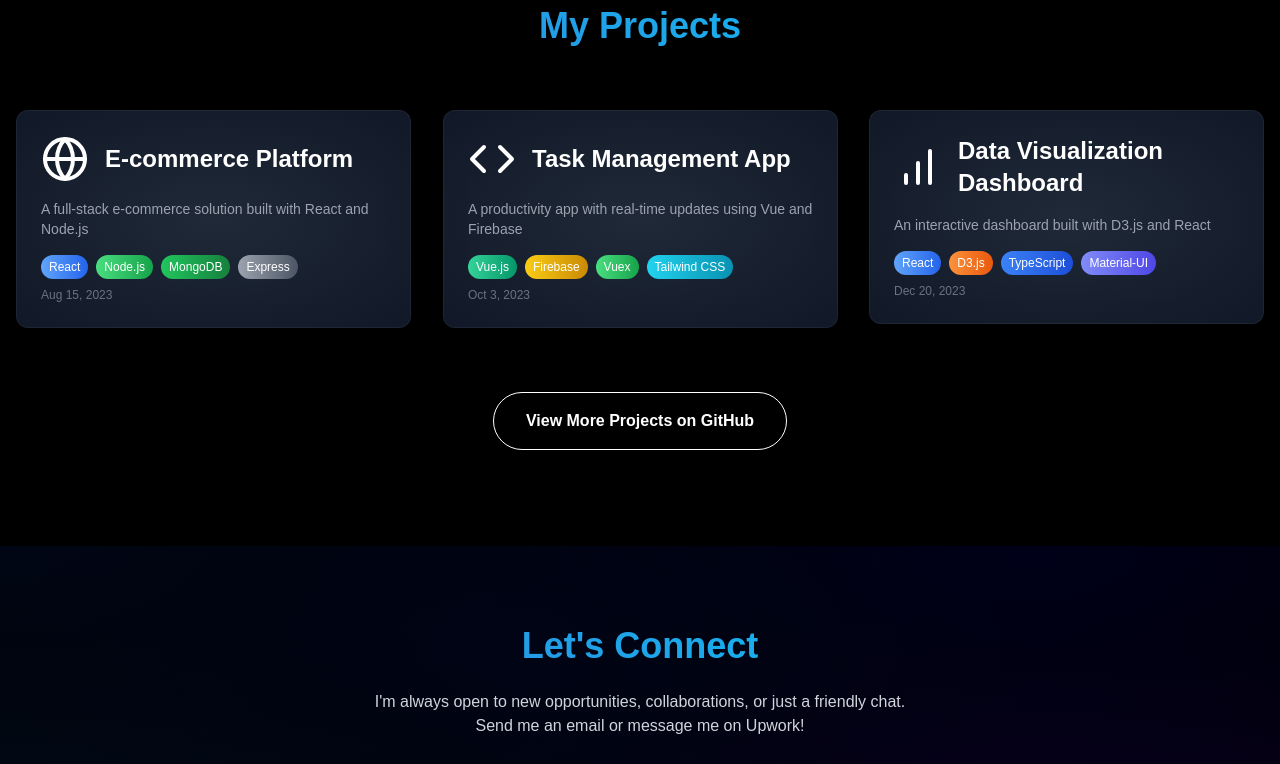
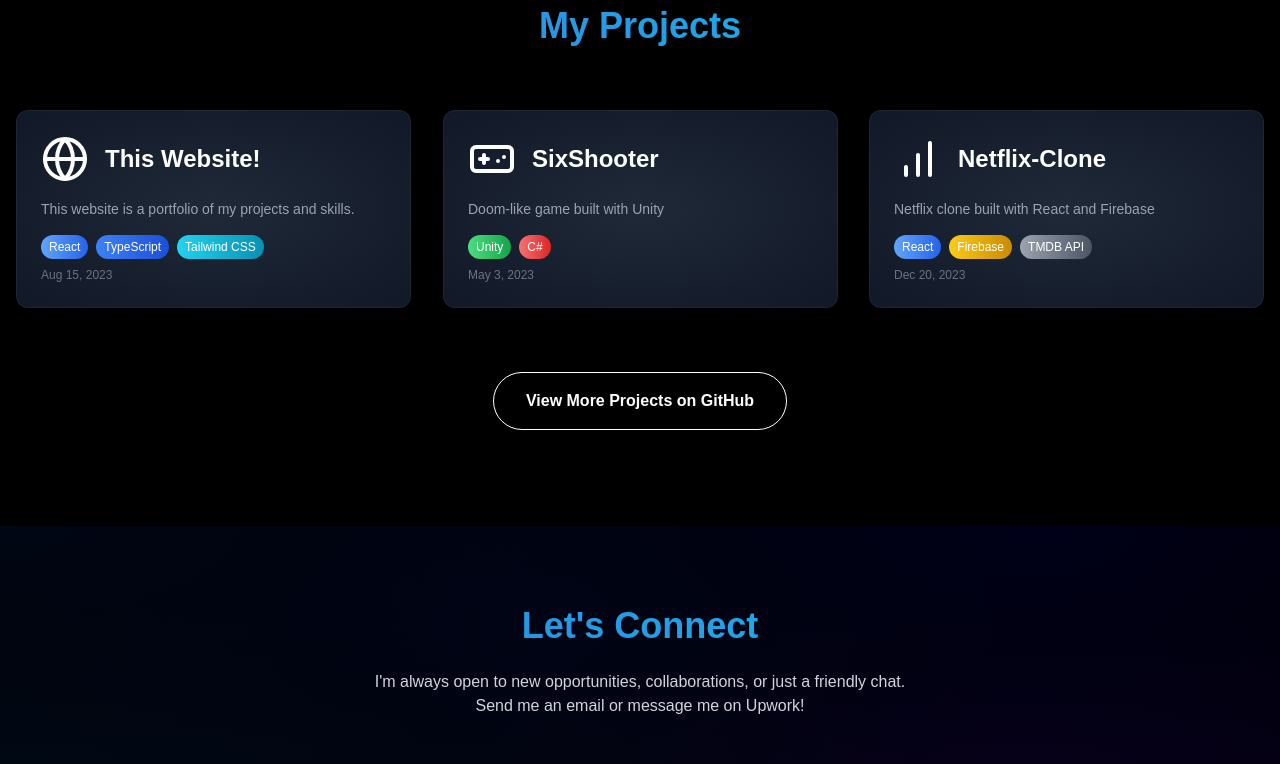
Before and after one commit to Arenman7/xyz.anbtech-dev-portfolio, a React (Vite) app: page / in a window 1280 px wide. Shown: the part 1380-2144 px from the top of the page. Built offline with nearby package versions, Linux system fonts and the light colour scheme; a web font is replaced by a local one.

Commit message:
Updated Projects
Changed how displaying links and images works.

```diff
--- a/src/components/ExpandedProject.tsx
+++ b/src/components/ExpandedProject.tsx
@@ -8,15 +8,17 @@ interface ExpandedProjectProps {
     longDescription: string;
     technologies: string[];
     date: string;
-    link: string;
-    images: string[];
+    link?: string; // Make this optional
+    image?: string;
   };
   onClose: () => void;
+  githubLink: string;
 }
 
 const ExpandedProject: React.FC<ExpandedProjectProps> = ({
   project,
   onClose,
+  githubLink,
 }) => {
   useEffect(() => {
     const handleEscapeKey = (event: KeyboardEvent) => {
@@ -54,10 +56,12 @@ const ExpandedProject: React.FC<ExpandedProjectProps> = ({
           >
             <X size={24} />
           </button>
+          {project.image && (
             <div
               className="absolute inset-0 bg-cover bg-center opacity-10"
-            style={{ backgroundImage: `url(${project.images[0]})` }}
+              style={{ backgroundImage: `url(${project.image})` }}
             ></div>
+          )}
           <div className="relative z-10">
             <h3 className="text-2xl font-bold mb-4">{project.title}</h3>
             <p className="text-gray-300 mb-6">{project.longDescription}</p>
@@ -78,6 +82,7 @@ const ExpandedProject: React.FC<ExpandedProjectProps> = ({
               Completed on: {project.date}
             </p>
             <div className="flex space-x-4">
+              {project.link && (
                 <a
                   href={project.link}
                   target="_blank"
@@ -87,10 +92,9 @@ const ExpandedProject: React.FC<ExpandedProjectProps> = ({
                   <ExternalLink size={18} className="mr-2" />
                   View Live
                 </a>
+              )}
               <a
-                href={`https://github.com/yourusername/${project.title
-                  .toLowerCase()
-                  .replace(/\s+/g, '-')}`}
+                href={githubLink}
                 target="_blank"
                 rel="noopener noreferrer"
                 className="flex items-center bg-gray-700 text-white px-4 py-2 rounded hover:bg-gray-600 transition-colors"
--- a/src/components/Projects.tsx
+++ b/src/components/Projects.tsx
@@ -1,6 +1,6 @@
 import React, { useState, useRef, useEffect } from 'react';
 import { motion, AnimatePresence } from 'framer-motion';
-import { Globe, Code, BarChart } from 'lucide-react';
+import { Globe, Gamepad, BarChart } from 'lucide-react';
 import ExpandedProject from './ExpandedProject';
 import { BentoBox } from './BentoBox';
 
@@ -18,6 +18,8 @@ const getTagGradient = (tech: string) => {
     'D3.js': 'from-orange-400 to-orange-600',
     TypeScript: 'from-blue-500 to-blue-700',
     'Material-UI': 'from-indigo-400 to-indigo-600',
+    Unity: 'from-green-400 to-green-600',
+    'C#': 'from-red-400 to-red-600',
   };
   return gradients[tech] || 'from-gray-400 to-gray-600';
 };
@@ -31,51 +33,41 @@ const Projects: React.FC = () => {
   // Updated projects array with images
   const projects = [
     {
-      title: 'E-commerce Platform',
-      description:
-        'A full-stack e-commerce solution built with React and Node.js',
+      title: 'This Website!',
+      description: 'This website is a portfolio of my projects and skills.',
       longDescription:
-        'This e-commerce platform provides a seamless shopping experience with features like user authentication, product catalog, shopping cart, and secure checkout process. The frontend is built with React for a responsive UI, while the backend uses Node.js and Express for robust API endpoints. MongoDB is used for efficient data storage and retrieval.',
+        'This website is a portfolio of my projects and skills. It is built with React and Tailwind CSS.',
       icon: <Globe size={48} />,
       date: 'Aug 15, 2023',
-      technologies: ['React', 'Node.js', 'MongoDB', 'Express'],
-      link: 'https://ecommerce-platform-demo.netlify.app',
-      images: [
-        'https://images.unsplash.com/photo-1472851294608-062f824d29cc?ixlib=rb-4.0.3&ixid=M3wxMjA3fDB8MHxwaG90by1wYWdlfHx8fGVufDB8fHx8fA%3D%3D&auto=format&fit=crop&w=1470&q=80',
-        'https://images.unsplash.com/photo-1460925895917-afdab827c52f?ixlib=rb-4.0.3&ixid=M3wxMjA3fDB8MHxwaG90by1wYWdlfHx8fGVufDB8fHx8fA%3D%3D&auto=format&fit=crop&w=1415&q=80',
-        'https://images.unsplash.com/photo-1556742049-0cfed4f6a45d?ixlib=rb-4.0.3&ixid=M3wxMjA3fDB8MHxwaG90by1wYWdlfHx8fGVufDB8fHx8fA%3D%3D&auto=format&fit=crop&w=1470&q=80',
-      ],
+      technologies: ['React', 'TypeScript', 'Tailwind CSS'],
+      link: 'https://anbtech.xyz',
+      githubLink: 'https://github.com/Arenman7/xyz.anbtech-dev-portfolio',
+      image:
+        'https://i.giphy.com/media/v1.Y2lkPTc5MGI3NjExajRqYTF2NTI5bjRqMnhqYmlwejEwMG9vMXZsNGFqMWludjcxaTUzYyZlcD12MV9pbnRlcm5hbF9naWZfYnlfaWQmY3Q9Zw/2Te2fOrHDINrKY7i51/giphy.gif',
     },
     {
-      title: 'Task Management App',
-      description:
-        'A productivity app with real-time updates using Vue and Firebase',
+      title: 'SixShooter',
+      description: 'Doom-like game built with Unity',
       longDescription:
-        'This task management application helps users organize their work efficiently. It features real-time updates, allowing for collaborative task management. The app is built with Vue.js for a reactive frontend, Vuex for state management, and Firebase for backend services including authentication and real-time database.',
-      icon: <Code size={48} />,
-      date: 'Oct 3, 2023',
-      technologies: ['Vue.js', 'Firebase', 'Vuex', 'Tailwind CSS'],
-      link: 'https://github.com/yourusername/task-management-app',
-      images: [
-        'https://images.unsplash.com/photo-1484480974693-6ca0a78fb36b?ixlib=rb-4.0.3&ixid=M3wxMjA3fDB8MHxwaG90by1wYWdlfHx8fGVufDB8fHx8fA%3D%3D&auto=format&fit=crop&w=1472&q=80',
-        'https://images.unsplash.com/photo-1507925921958-8a62f3d1a50d?ixlib=rb-4.0.3&ixid=M3wxMjA3fDB8MHxwaG90by1wYWdlfHx8fGVufDB8fHx8fA%3D%3D&auto=format&fit=crop&w=1476&q=80',
-        'https://images.unsplash.com/photo-1454165804606-c3d57bc86b40?ixlib=rb-4.0.3&ixid=M3wxMjA3fDB8MHxwaG90by1wYWdlfHx8fGVufDB8fHx8fA%3D%3D&auto=format&fit=crop&w=1470&q=80',
-      ],
+        'SixShooter was a doom-like game built with Unity, for one of my object oriented programming classes, built in a couple weeks.',
+      icon: <Gamepad size={48} />,
+      date: 'May 3, 2023',
+      technologies: ['Unity', 'C#'],
+      link: 'https://arenman.itch.io/six-shooter',
+      githubLink: 'https://github.com/Arenman7/SixShooter',
+      image: 'https://i.imgur.com/gqXAeIs.jpeg',
     },
     {
-      title: 'Data Visualization Dashboard',
-      description: 'An interactive dashboard built with D3.js and React',
+      title: 'Netflix-Clone',
+      description: 'Netflix clone built with React and Firebase',
       longDescription:
-        'This data visualization dashboard presents complex datasets in an intuitive, interactive format. Built with React and D3.js, it offers various chart types and filtering options. The use of TypeScript ensures type safety, while Material-UI provides a sleek, responsive design.',
+        'Very basic partial netflix clone with firebase authentication and tmdb api usage',
       icon: <BarChart size={48} />,
       date: 'Dec 20, 2023',
-      technologies: ['React', 'D3.js', 'TypeScript', 'Material-UI'],
-      link: 'https://github.com/yourusername/data-viz-dashboard',
-      images: [
-        'https://images.unsplash.com/photo-1551288049-bebda4e38f71?ixlib=rb-4.0.3&ixid=M3wxMjA3fDB8MHxwaG90by1wYWdlfHx8fGVufDB8fHx8fA%3D%3D&auto=format&fit=crop&w=1470&q=80',
-        'https://images.unsplash.com/photo-1543286386-713bdd548da4?ixlib=rb-4.0.3&ixid=M3wxMjA3fDB8MHxwaG90by1wYWdlfHx8fGVufDB8fHx8fA%3D%3D&auto=format&fit=crop&w=1470&q=80',
-        'https://images.unsplash.com/photo-1460925895917-afdab827c52f?ixlib=rb-4.0.3&ixid=M3wxMjA3fDB8MHxwaG90by1wYWdlfHx8fGVufDB8fHx8fA%3D%3D&auto=format&fit=crop&w=1415&q=80',
-      ],
+      technologies: ['React', 'Firebase', 'TMDB API'],
+      link: '',
+      githubLink: 'https://github.com/Arenman7/netflix-clone',
+      image: '',
     },
   ];
 
@@ -225,6 +217,7 @@ const Projects: React.FC = () => {
           <ExpandedProject
             project={projects[selectedProject]}
             onClose={() => setSelectedProject(null)}
+            githubLink={projects[selectedProject].githubLink}
           />
         )}
       </AnimatePresence>
```
Lines whose indentation alone changed are shown as unchanged.
